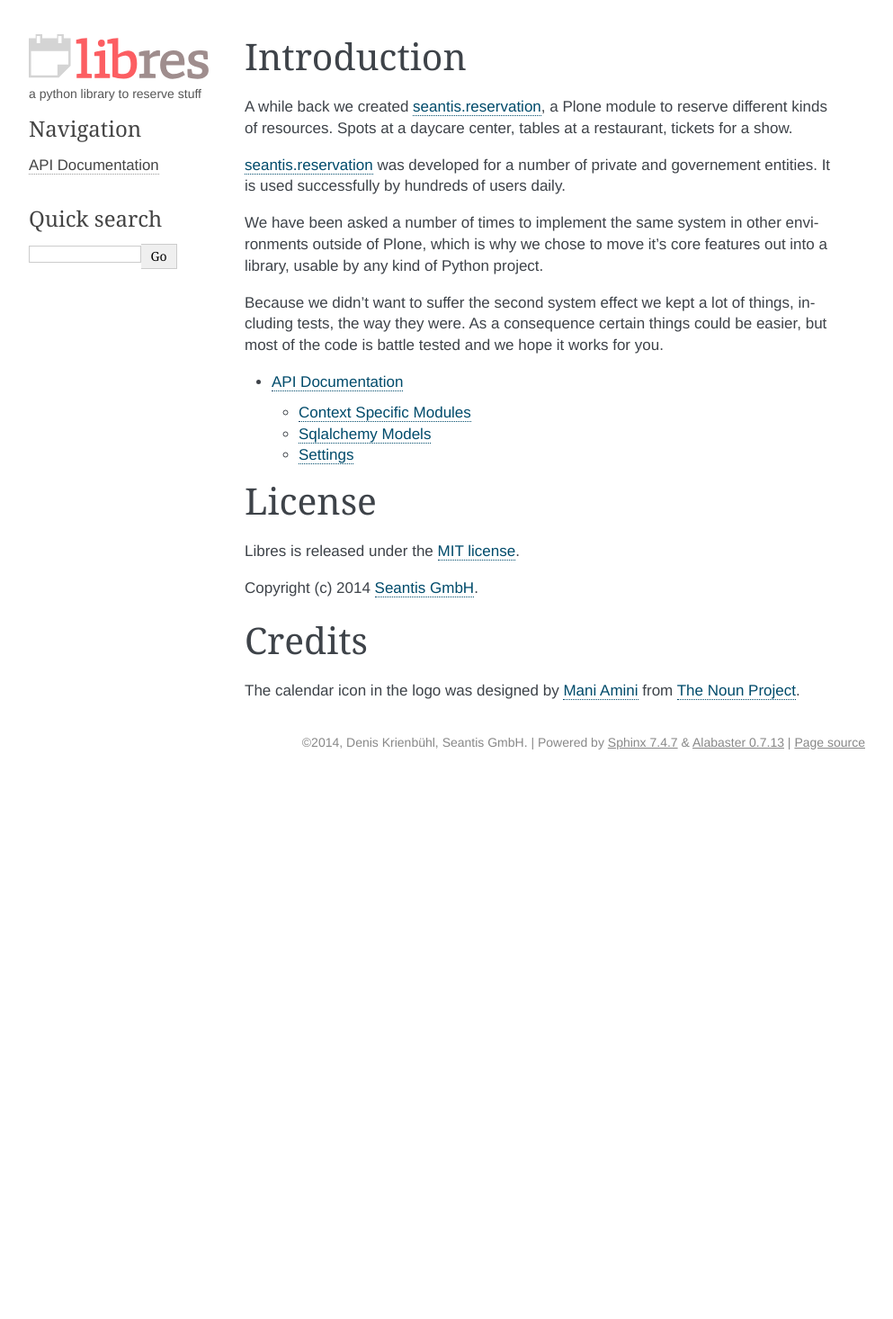
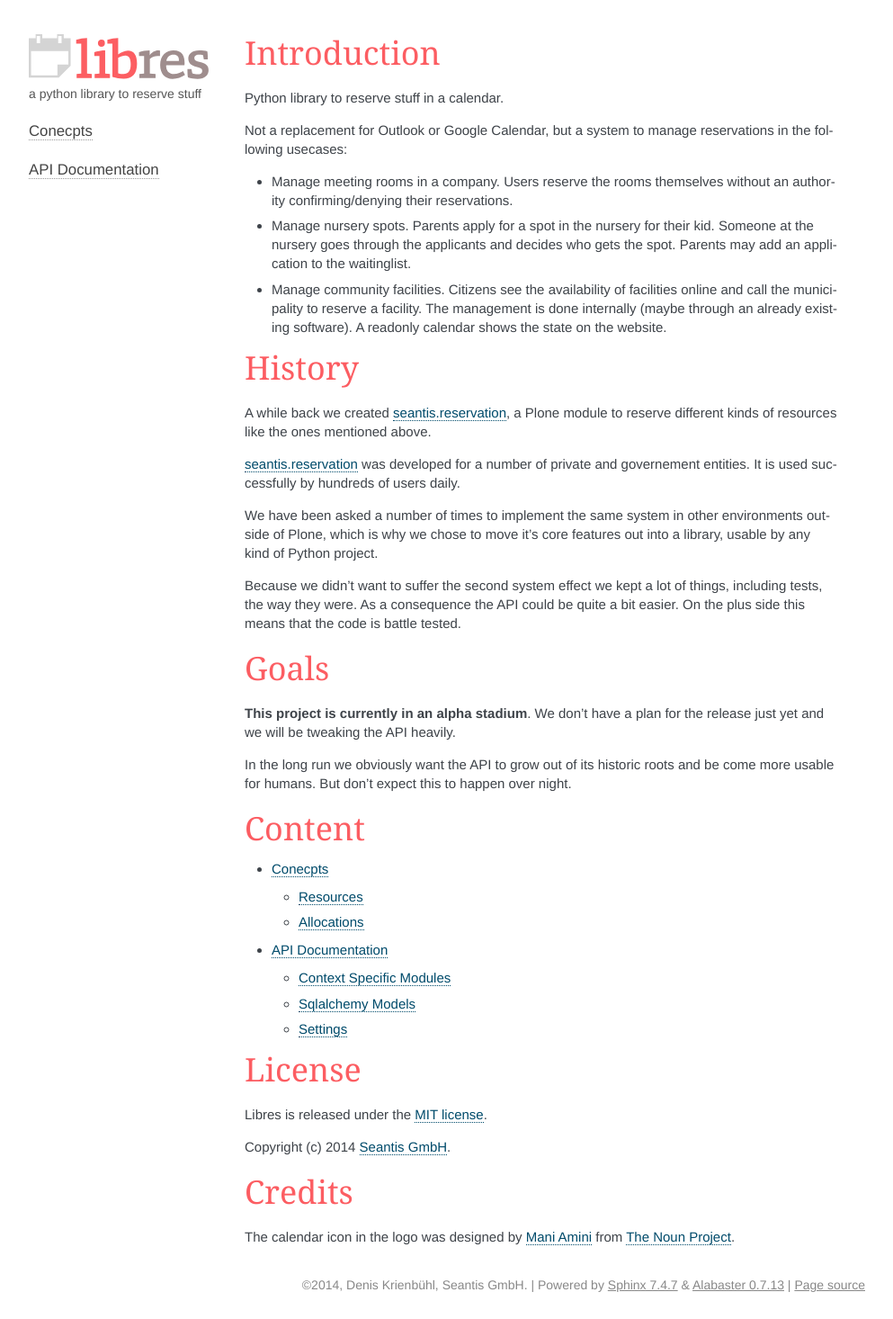
Before and after one commit to seantis/libres, a Sphinx documentation site: the page built from docs/index.rst, in a window 1280 px wide. Shown: the whole page at 90% size, without its empty margins (148-1141 px from the left). Built offline with Sphinx 7.4.7, drawn with Linux system fonts in a browser that asks for light colours; before the commit the page ends 900 px from its top, so only the background shows below that.

Commit message:
Begins to explain conecpts in the docs

```diff
--- a/docs/_static/custom.css
+++ b/docs/_static/custom.css
@@ -2,18 +2,25 @@
 
 h1, h2, h3, h4, h5, h6 {
     font-family: Georgia, serif !important;
+    color: #9f8d8d;
 }
 h1 {
     margin-top: 0.1em !important;
+    color: #fc5d62;
 }
 
 body {
     font-family: Helvetica, Arial, sans-serif !important;
     font-weight: 100;
+    font-size: 15px;
 }
 
-#searchbox {
-    margin-top: 2em;
+li {
+    margin-bottom: 0.5em;
+}
+
+.body {
+    max-width: 500px;
 }
 
 .search input[type="text"] {
@@ -32,3 +39,35 @@
     clear: both;
     visibility: hidden;
 }
+
+#module-libres\.context\.settings h3,
+.class dt,
+.method dt {
+    background-color: #fff0f0;
+    border-left: 10px solid #fc5d62;
+    padding-left: 7px;
+    padding: 2px 7px 3px 7px;
+}
+
+.class {
+    margin-top: 2em;
+}
+
+.sphinxsidebar h3 {
+    display: none;
+}
+
+.sphinxsidebarwrapper h3:first-child {
+    display: none;
+}
+
+.sphinxsidebar .toctree-l1 {
+    margin-top: 1.25em;
+}
+
+#module-libres\.context\.settings h3 {
+    font-size: 1em !important;
+    font-family: Helvetica, Arial, sans-serif !important;
+    color: #222;
+    font-weight: bold;
+}
--- a/docs/conf.py
+++ b/docs/conf.py
@@ -111,7 +111,8 @@
 # documentation.
 html_theme_options = {
    'logo': 'logo.svg',
-   'description': 'a python library to reserve stuff'
+   'description': 'a python library to reserve stuff',
+   'github_button': False
 }
 
 html_style = 'custom.css'
@@ -156,7 +157,7 @@
 # Custom sidebar templates, maps document names to template names.
 html_sidebars = {
    '**': [
-       'about.html', 'navigation.html', 'searchbox.html', 'donate.html',
+       'about.html', 'navigation.html'
    ]
 }
 
--- a/docs/global.rst
+++ /dev/null
@@ -1 +0,0 @@
-asdfasdfasdf
--- a/docs/index.rst
+++ b/docs/index.rst
@@ -2,9 +2,28 @@
 Introduction
 ============
 
+Python library to reserve stuff in a calendar.
+
+Not a replacement for Outlook or Google Calendar, but a system to manage
+reservations in the following usecases:
+
+* Manage meeting rooms in a company. Users reserve the rooms themselves
+  without an authority confirming/denying their reservations.
+
+* Manage nursery spots. Parents apply for a spot in the nursery for their kid.
+  Someone at the nursery goes through the applicants and decides who gets the
+  spot. Parents may add an application to the waitinglist.
+
+* Manage community facilities. Citizens see the availability of facilities
+  online and call the municipality to reserve a facility. The management is
+  done internally (maybe through an already existing software). A readonly
+  calendar shows the state on the website.
+
+History
+=======
+
 A while back we created `seantis.reservation`_, a Plone module to reserve
-different kinds of resources. Spots at a daycare center, tables at a
-restaurant, tickets for a show.
+different kinds of resources like the ones mentioned above.
 
 `seantis.reservation`_ was developed for a number of private and governement
 entities. It is used successfully by hundreds of users daily.
@@ -14,14 +33,27 @@
 features out into a library, usable by any kind of Python project.
 
 Because we didn't want to suffer the second system effect we kept a lot of
-things, including tests, the way they were. As a consequence certain things
-could be easier, but most of the code is battle tested and we hope it works
-for you.
+things, including tests, the way they were. As a consequence the API could be
+quite a bit easier. On the plus side this means that the code is battle tested.
+
+Goals
+=====
+
+**This project is currently in an alpha stadium**. We don't have a plan for the
+release just yet and we will be tweaking the API heavily.
+
+In the long run we obviously want the API to grow out of its historic roots
+and be come more usable for humans. But don't expect this to happen over night.
+
+Content
+=======
 
 .. toctree::
    :maxdepth: 2
 
+   conecpts
    api
+
 
 License
 =======
```
Also changed, not shown: docs/conecpts.rst (added, +34 -0 lines).
